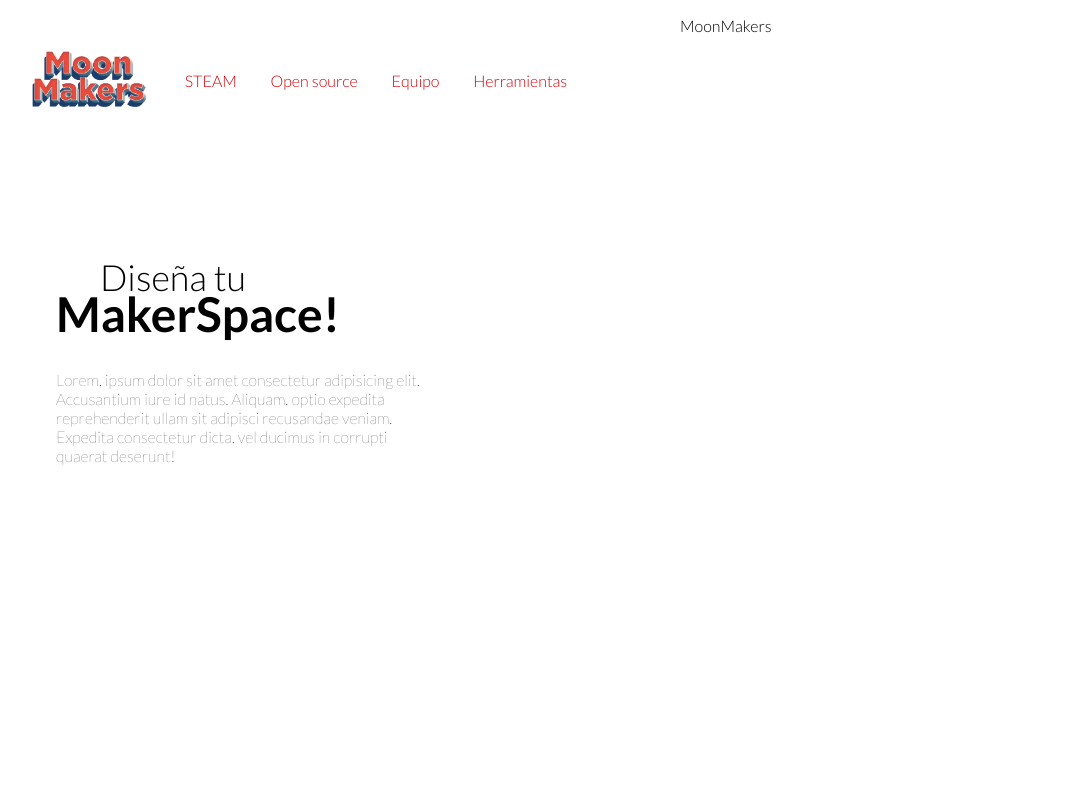
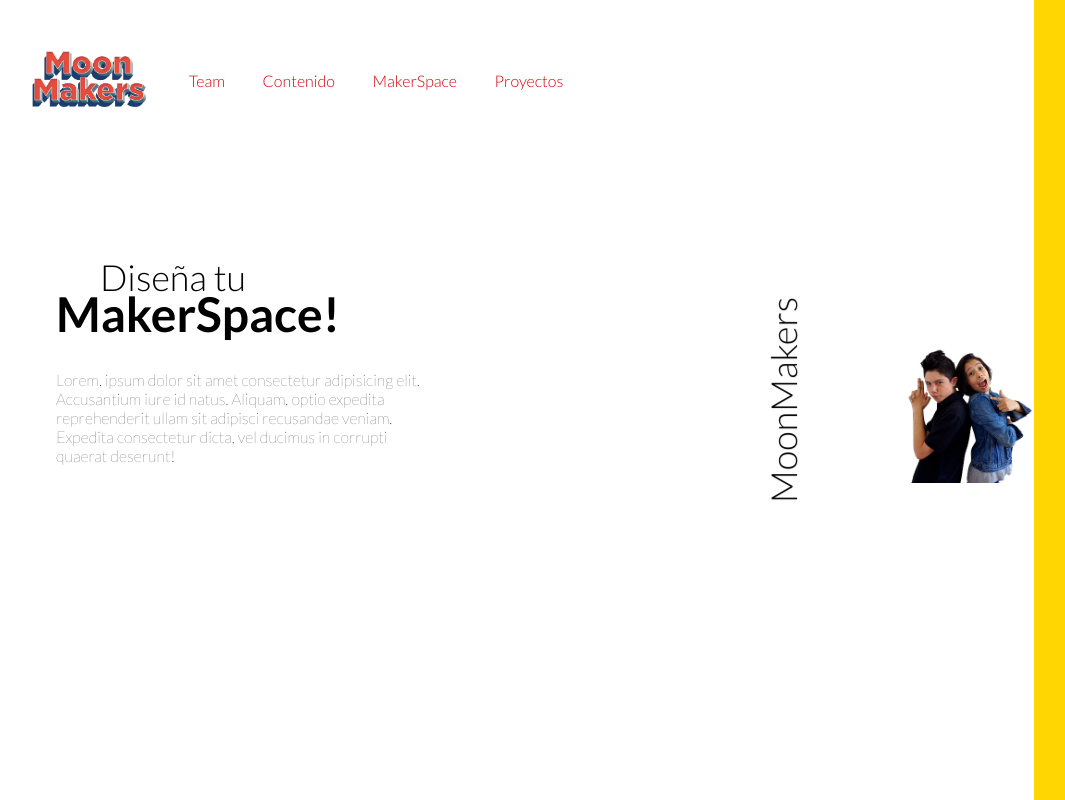
Before and after one commit to Diego-Luna/Maquetacion-y-animaciones-con-CSS, a plain HTML site: page contexto-de-apilamiento.html in a window 1280 px wide. Shown: the whole page, without its empty margins (24-1089 px from the left). Drawn offline with Linux system fonts and the light colour scheme.

Commit message:
Contenido lateral

```diff
--- a/contexto-de-apilamiento.html
+++ b/contexto-de-apilamiento.html
@@ -5,7 +5,7 @@
   <meta charset="UTF-8">
   <meta http-equiv="X-UA-Compatible" content="IE=edge">
   <meta name="viewport" content="width=device-width, initial-scale=1.0">
-  <title>MakerSpace-MoonMakers</title>
+  <title>MoonMakers</title>
 
   <link rel="preconnect" href="https://fonts.gstatic.com">
   <link href="https://fonts.googleapis.com/css2?family=Lato:wght@100;300;700&display=swap" rel="stylesheet">
@@ -21,10 +21,10 @@
         <div class="navbar__content">
           <img src="./img/MoonMakers-logo.png" alt="MoonMakers logo">
           <ul>
-            <li><a href="/">STEAM</a></li>
-            <li><a href="/">Open source</a></li>
-            <li><a href="/">Equipo</a></li>
-            <li><a href="/">Herramientas</a></li>
+            <li><a href="/">Team</a></li>
+            <li><a href="/">Contenido</a></li>
+            <li><a href="/">MakerSpace</a></li>
+            <li><a href="/">Proyectos</a></li>
           </ul>
         </div>
       </nav>
@@ -40,9 +40,9 @@
 
 
       <section class="side-content">
+        <div></div>
         <p>MoonMakers</p>
-        <img src="" alt="">
-        <div></div>
+        <img src="./img/img-principal.png" alt="Diego y Camila Luna">
       </section>
 
       <section>
--- a/style.css
+++ b/style.css
@@ -105,6 +105,63 @@ body {
   }
 }
 
+.side-content {
+  display: grid;
+  grid-template-columns: repeat(6, 1fr);
+  align-items: center;
+  grid-area: aside;
+}
+
+.side-content p {
+  transform: rotate(-90deg);
+  font-size: 36px;
+
+  grid-row: 1 / 2;
+  grid-column: 1 / 2;
+
+  opacity: 0;
+
+  animation-name: side-content-text;
+  animation-duration: 0.5s;
+  animation-delay: 2.5s;
+  animation-timing-function: ease-in-out;
+  animation-fill-mode: forwards;
+}
+
+@keyframes side-content-text {
+  0% {
+    opacity: 0;
+  }
+  100% {
+    opacity: 1;
+  }
+}
+
+.side-content img {
+  width: 100%;
+  grid-column: 2 / 6;
+  grid-row: 1 / 2;
+
+  animation: 2.5s side-content-img 0.5s ease-in-out;
+}
+
+@keyframes side-content-img {
+  0% {
+    transform: translateX(600px);
+  }
+  100% {
+    transform: translateX(0);
+  }
+}
+
+.side-content div {
+  background-color: var(--primary-color);
+  height: 100%;
+
+  grid-column: 4 / 7;
+  grid-row: 1 / 2;
+}
+
 .loader {
   background-color: orange;
   width: 100%;
```
Also changed, not shown: img/img-principal.png (added).
